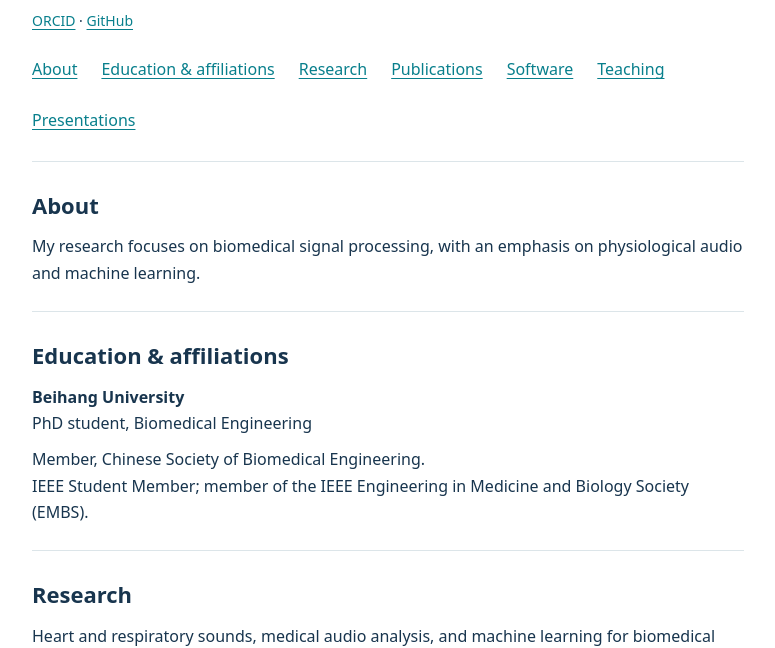
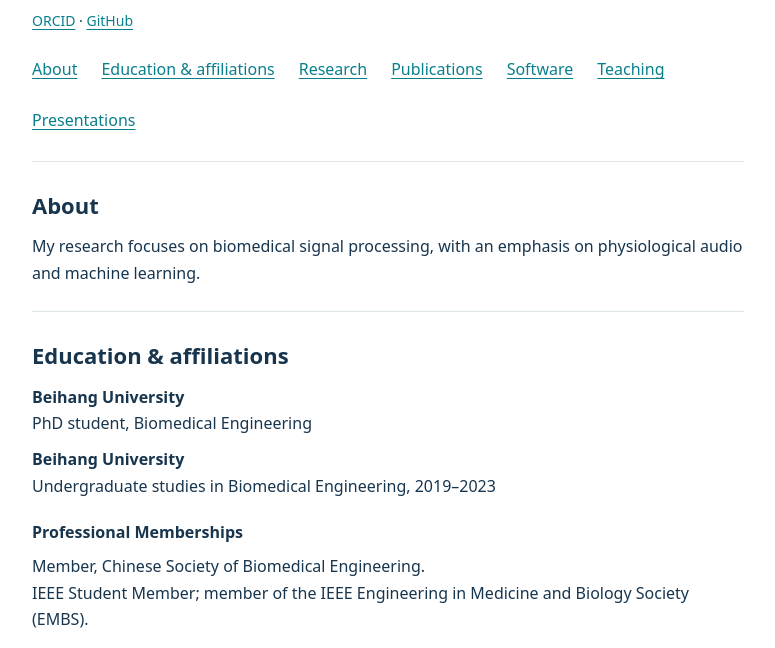
Before and after one commit to HolecheeJung/HolecheeJung.github.io, a plain HTML site: page index.html in a window 1280 px wide. Shown: the part 154-802 px from the top of the page, without its empty margins (252-1027 px from the left). Drawn offline with Linux system fonts and the light colour scheme.

Commit message:
Add undergraduate education and organize professional memberships

```diff
--- a/index.html
+++ b/index.html
@@ -18,7 +18,7 @@ header{padding-bottom:28px;border-bottom:1px solid var(--line)}h1{font-size:clam
 <header><h1>Houqi Jiang</h1><p class="subtitle">PhD student in Biomedical Engineering · Beihang University</p>
 <p style="margin:12px 0 0;font-size:14px"><a href="https://orcid.org/0009-0005-1902-623X" rel="me">ORCID</a> · <a href="https://github.com/HolecheeJung" rel="me">GitHub</a></p><nav aria-label="Sections"><a href="#about">About</a><a href="#education">Education &amp; affiliations</a><a href="#research">Research</a><a href="#publications">Publications</a><a href="#software">Software</a><a href="#teaching">Teaching</a><a href="#presentations">Presentations</a></nav></header>
 <section id="about"><h2>About</h2><p>My research focuses on biomedical signal processing, with an emphasis on physiological audio and machine learning.</p></section>
-<section id="education"><h2>Education &amp; affiliations</h2><p><strong>Beihang University</strong><br>PhD student, Biomedical Engineering</p><p>Member, Chinese Society of Biomedical Engineering.<br>IEEE Student Member; member of the IEEE Engineering in Medicine and Biology Society (EMBS).</p></section>
+<section id="education"><h2>Education &amp; affiliations</h2><p><strong>Beihang University</strong><br>PhD student, Biomedical Engineering</p><p><strong>Beihang University</strong><br>Undergraduate studies in Biomedical Engineering, 2019–2023</p><h3 style="font-size:16px;margin:20px 0 8px">Professional Memberships</h3><p>Member, Chinese Society of Biomedical Engineering.<br>IEEE Student Member; member of the IEEE Engineering in Medicine and Biology Society (EMBS).</p></section>
 <section id="research"><h2>Research</h2><p>Heart and respiratory sounds, medical audio analysis, and machine learning for biomedical applications.</p></section>
 <section id="publications"><h2>Publications</h2>
 <h3 style="font-size:16px;margin:16px 0 6px">Published journal articles</h3>
```
